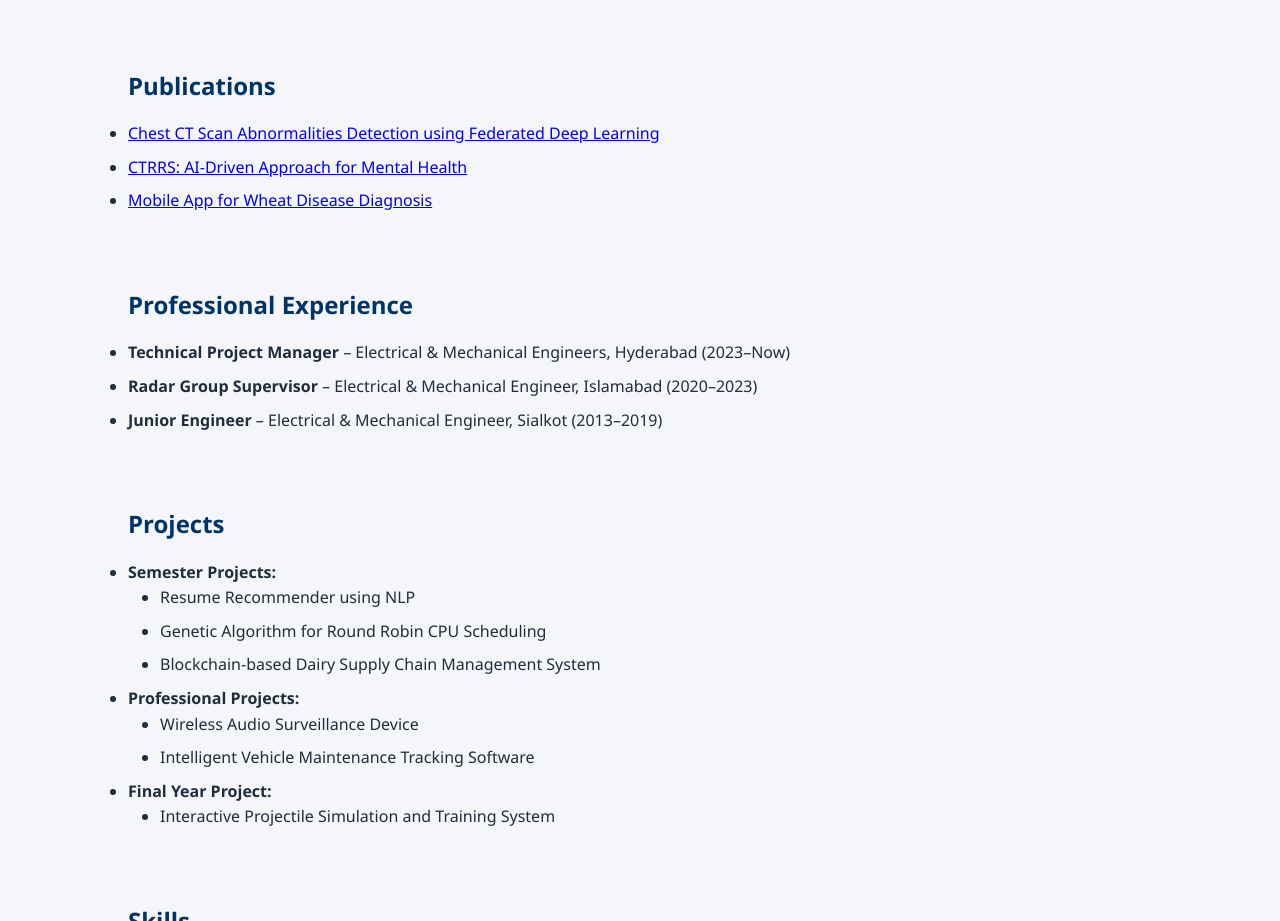
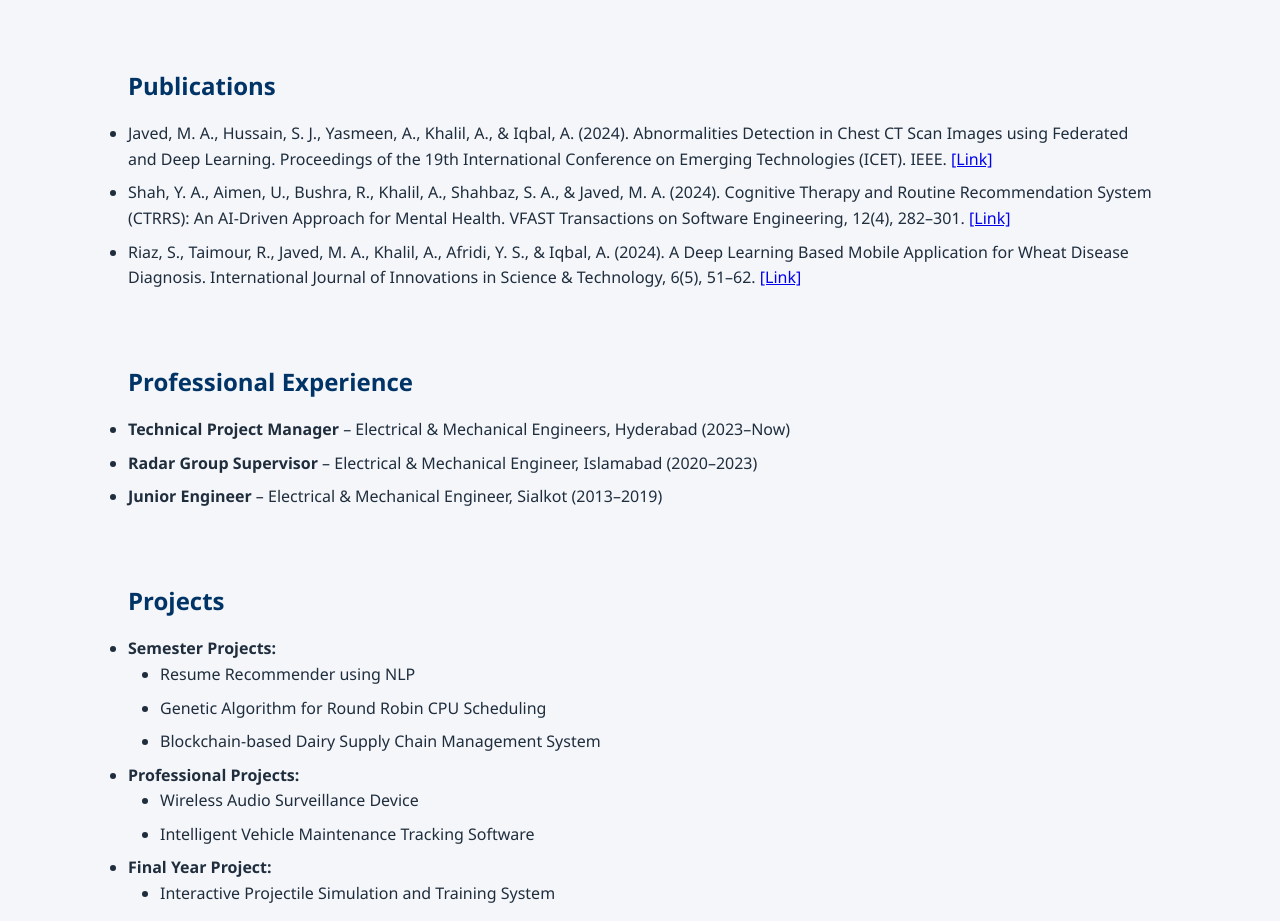
Before and after one commit to mashabali-javed/Profile.github.io, a plain HTML site: page index.html in a window 1280 px wide. Shown: the part 1800-2721 px from the top of the page. Drawn offline with Linux system fonts and the light colour scheme.

Commit message:
Update index.html

```diff
--- a/index.html
+++ b/index.html
@@ -64,20 +64,35 @@ Driven by a passion for secure and ethical innovation, I aim to contribute to re
         <ul class="sub-edu">
           <li><strong>Institute:</strong> National University of Sciences and Technology, Pakistan</li>
           <li><strong>Duration:</strong> Oct 2008 – Aug 2012</li>
-          <li><strong>Final Year Project:</strong>Interactive Projectile Simulation and Training System</li>
+          <li><strong>Final Year Project:</strong> Interactive Projectile Simulation and Training System</li>
         </ul>
       </li>
     </ul>
   </section>
 
   <section id="publications">
-    <h2>Publications</h2>
-    <ul>
-      <li><a href="https://doi.org/10.1109/ICET63392.2024.10935071" target="_blank">Chest CT Scan Abnormalities Detection using Federated Deep Learning</a></li>
-      <li><a href="https://doi.org/10.21015/vtse.v12i4.1976" target="_blank">CTRRS: AI-Driven Approach for Mental Health</a></li>
-      <li><a href="https://journal.50sea.com/index.php/IJIST/article/view/770" target="_blank">Mobile App for Wheat Disease Diagnosis</a></li>
-    </ul>
-  </section>
+  <h2>Publications</h2>
+  <ul>
+    <li>
+      Javed, M. A., Hussain, S. J., Yasmeen, A., Khalil, A., & Iqbal, A. (2024).
+      Abnormalities Detection in Chest CT Scan Images using Federated and Deep Learning.
+      Proceedings of the 19th International Conference on Emerging Technologies (ICET). IEEE.
+      <a href="https://doi.org/10.1109/ICET63392.2024.10935071" target="_blank">[Link]</a>
+    </li>
+    <li>
+      Shah, Y. A., Aimen, U., Bushra, R., Khalil, A., Shahbaz, S. A., & Javed, M. A. (2024).
+      Cognitive Therapy and Routine Recommendation System (CTRRS): An AI-Driven Approach for Mental Health.
+      VFAST Transactions on Software Engineering, 12(4), 282–301.
+      <a href="https://doi.org/10.21015/vtse.v12i4.1976" target="_blank">[Link]</a>
+    </li>
+    <li>
+      Riaz, S., Taimour, R., Javed, M. A., Khalil, A., Afridi, Y. S., & Iqbal, A. (2024).
+      A Deep Learning Based Mobile Application for Wheat Disease Diagnosis.
+      International Journal of Innovations in Science & Technology, 6(5), 51–62.
+      <a href="https://journal.50sea.com/index.php/IJIST/article/view/770" target="_blank">[Link]</a>
+    </li>
+  </ul>
+</section>
 
   <section id="experience">
     <h2>Professional Experience</h2>
```
